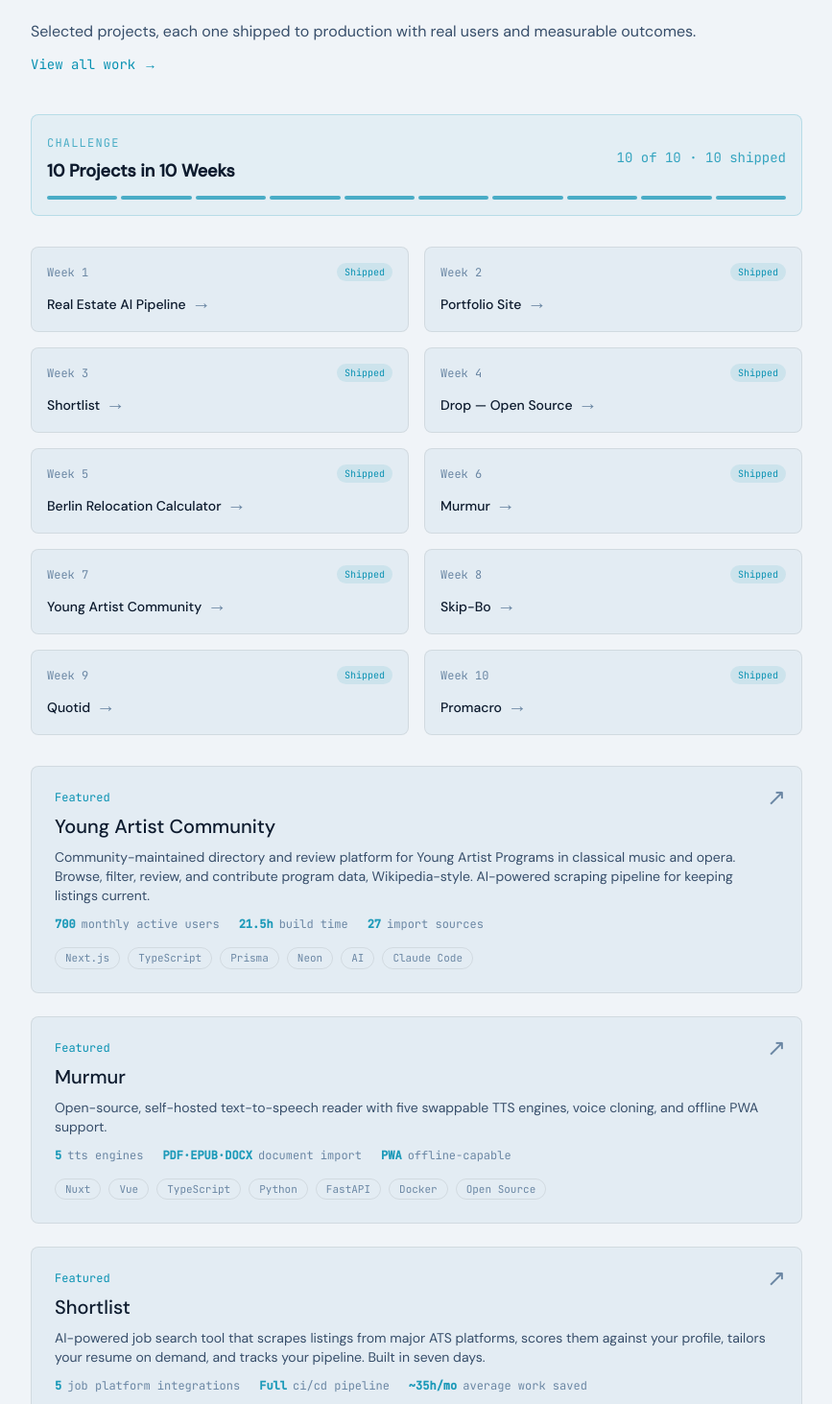
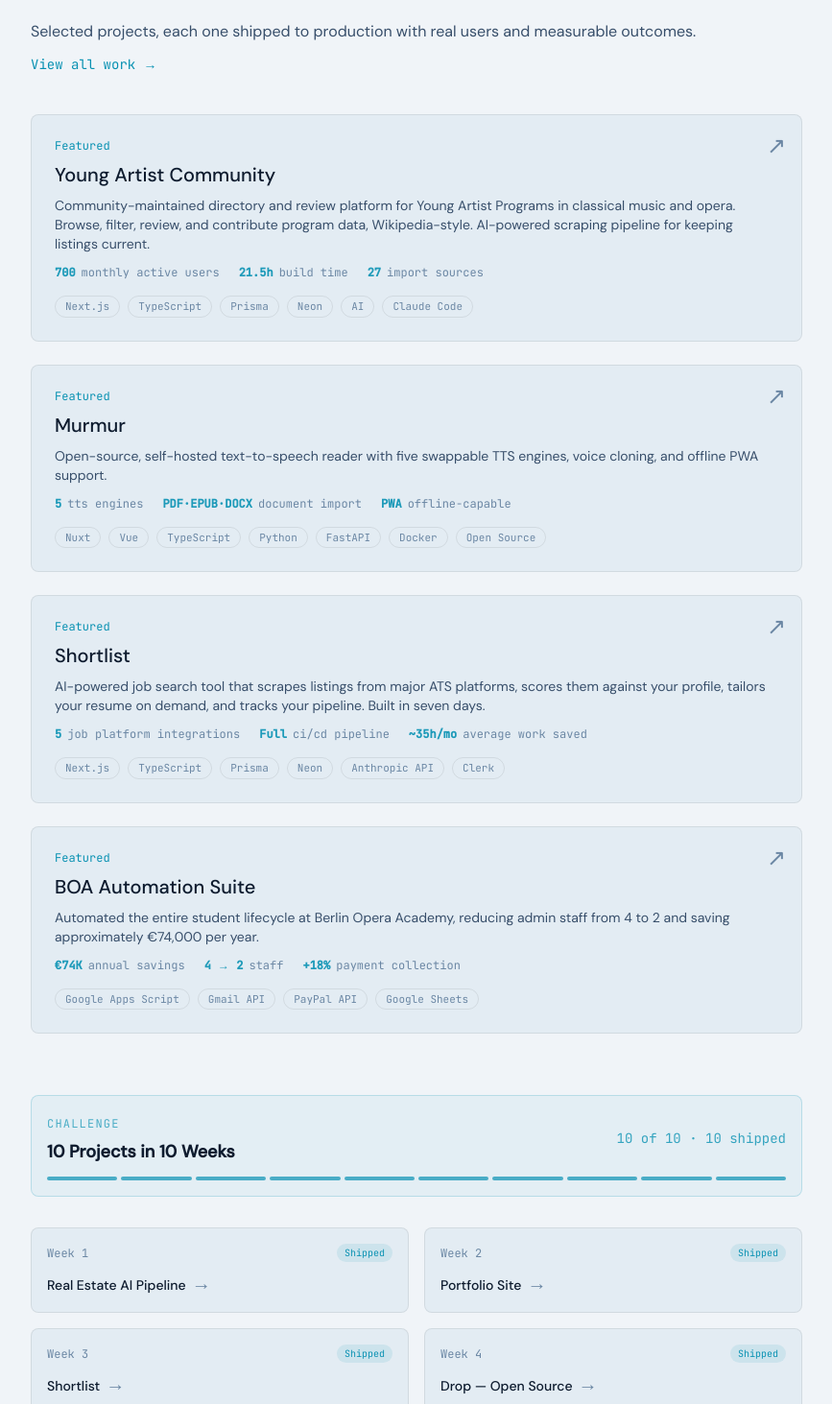
Before and after one commit to mojoro/john-moorman-portfolio, a Next.js app: page / in a window 1280 px wide. Shown: the part 927-2390 px from the top of the page at 96% size, without its empty margins (326-1193 px from the left). Built offline with nearby package versions, Linux system fonts and the light colour scheme; no server answers.

Commit message:
Move the 10-in-10 tracker below the featured work cards

```diff
--- a/components/home-client.tsx
+++ b/components/home-client.tsx
@@ -173,9 +173,18 @@ export function HomeClient({
           </Link>
         </SectionReveal>
 
+        {/* Featured projects */}
+        <div className="mt-10 space-y-6">
+          {featuredWork.map((project, i) => (
+            <SectionReveal key={project.title} delay={(i + 1) * 0.1}>
+              <ProjectCard project={project} />
+            </SectionReveal>
+          ))}
+        </div>
+
         {/* 10-in-10 challenge callout */}
         <SectionReveal delay={0.1}>
-          <div className="mt-10 rounded-lg border border-accent/20 bg-accent/5 p-4">
+          <div className="mt-16 rounded-lg border border-accent/20 bg-accent/5 p-4">
             <div className="flex flex-col gap-2 sm:flex-row sm:items-center sm:justify-between">
               <div>
                 <span className="font-mono text-xs uppercase tracking-widest text-accent/70">
@@ -211,7 +220,7 @@ export function HomeClient({
           </div>
         </SectionReveal>
 
-        {/* Current building cards (shipped + in-progress only) */}
+        {/* 10-in-10 project cards (shipped + in-progress only) */}
         <div className="mt-8 grid gap-4 sm:grid-cols-2">
           {challengeWork.flatMap((project, i) =>
             project.status === "upcoming"
@@ -222,15 +231,6 @@ export function HomeClient({
                   </SectionReveal>,
                 ]
           )}
-        </div>
-
-        {/* Featured projects */}
-        <div className="mt-8 space-y-6">
-          {featuredWork.map((project, i) => (
-            <SectionReveal key={project.title} delay={(i + challengeWork.filter((p) => p.status !== "upcoming").length + 1) * 0.1}>
-              <ProjectCard project={project} />
-            </SectionReveal>
-          ))}
         </div>
 
       </section>
```
